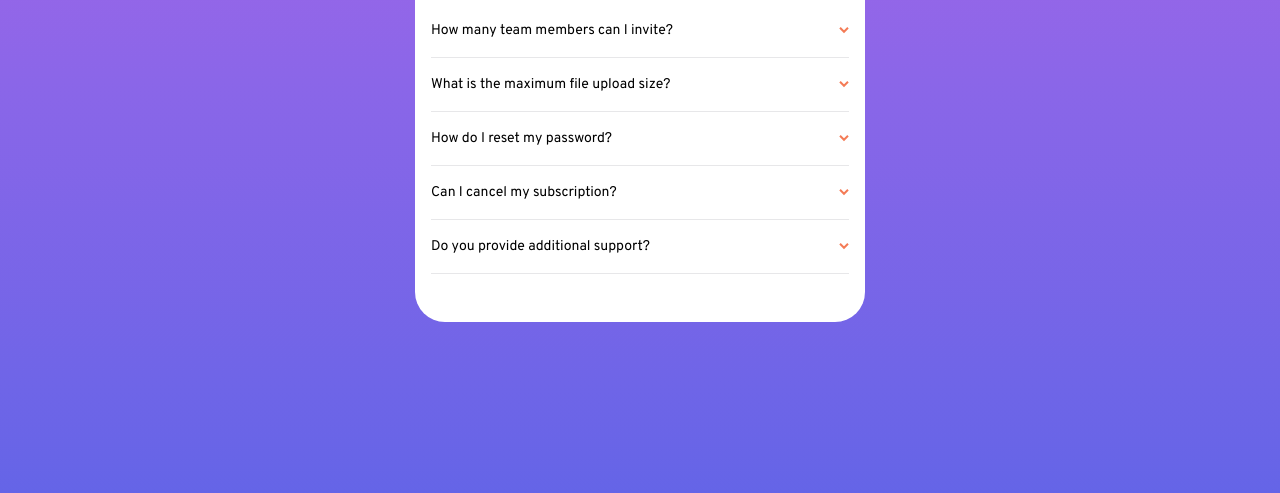
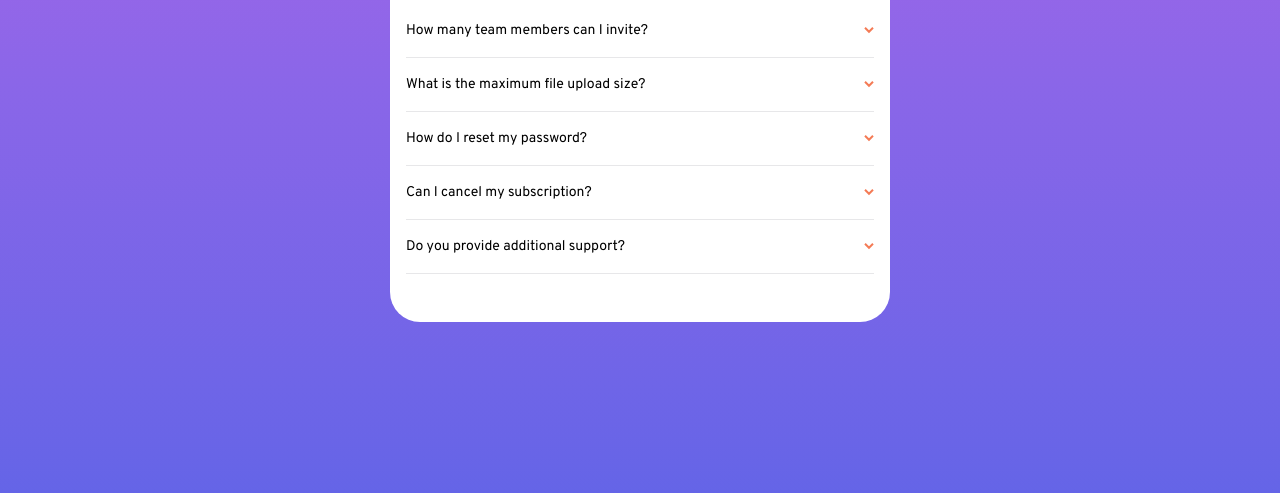
Before and after one commit to berryb0y/faq-accordion-card-main, a plain HTML site: page index.html in a window 1280 px wide. Shown: the part 307-800 px from the top of the page. Drawn offline with Linux system fonts and the light colour scheme.

Commit message:
width fix

```diff
--- a/style.css
+++ b/style.css
@@ -40,8 +40,8 @@ body{
     border-radius: 30px;
     width: 90%;
     padding: 8rem 1rem 3rem 1rem;
-    max-width: 450px;
-
+    max-width: 500px;
+    min-width: 325px;
 }
 .answer{
   display: none;
```
